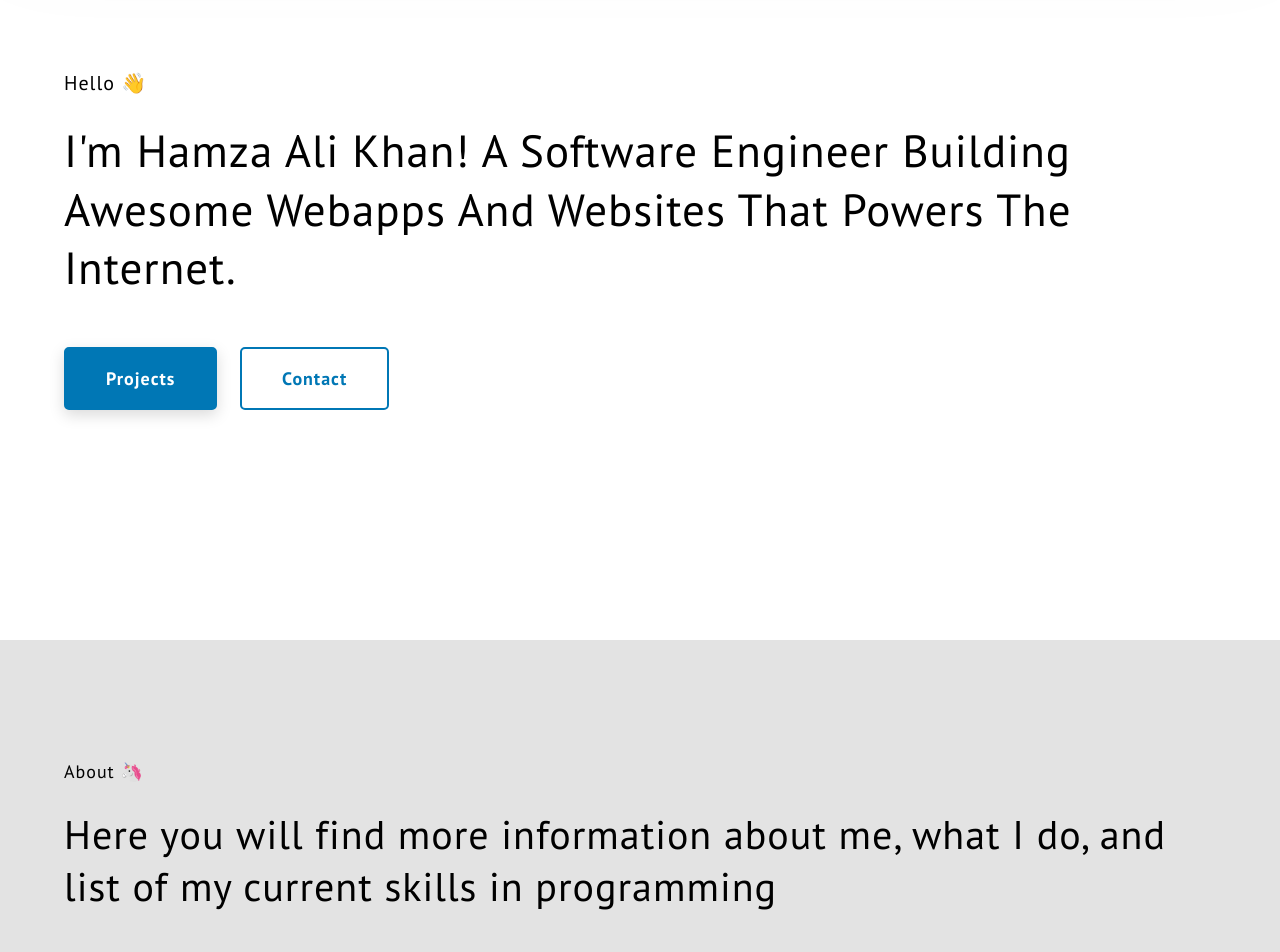
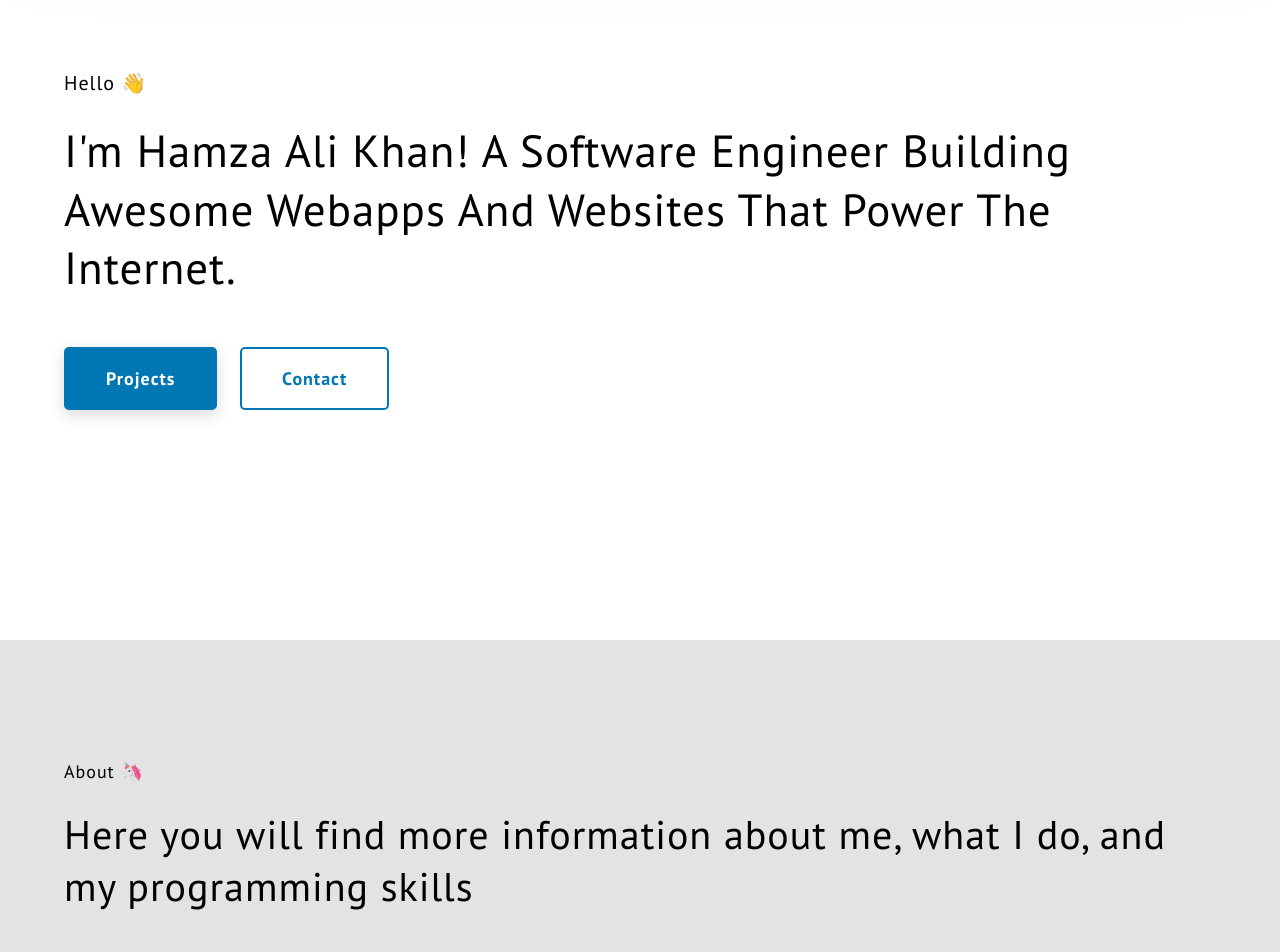
Before and after one commit to hamzaali24/Portfolio, a plain HTML site: page index.html in a window 1280 px wide. Shown: the part 160-1112 px from the top of the page. Drawn offline with nearby package versions, Linux system fonts and the light colour scheme.

Commit message:
Update index.html

```diff
--- a/index.html
+++ b/index.html
@@ -71,7 +71,7 @@
         <h1 class="heading-primary home-hero__heading-primary">
           <span class="heading-primary__sm"> Hello 👋</span>
           <span class="heading-primary__main">
-            I'm Hamza Ali Khan! A Software Engineer Building Awesome Webapps And Websites That Powers The Internet.
+            I'm Hamza Ali Khan! A Software Engineer Building Awesome Webapps And Websites That Power The Internet.
           </span>
         </h1>
         <button class="btn btn-theme home-hero__btn-theme" id="ToProjects">Projects</button>
@@ -84,7 +84,7 @@
       <h2 class="heading-secondary projects__heading-secondary">
         <span class="heading-secondary__sm"> About 🦄</span>
         <span class="heading-secondary__main">
-          Here you will find more information about me, what I do, and list of my current skills in programming
+          Here you will find more information about me, what I do, and my programming skills
       </h2>
       <div class="main-section__content">
         <div class="about__info">
```
